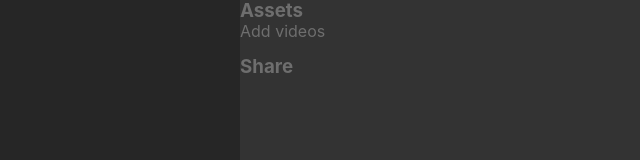
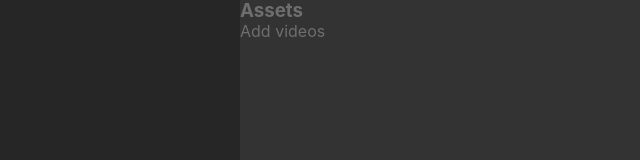
Before and after one commit to hewonjeong/post-production, a React (Create React App) app: page / in a window 1280 px wide. Shown: the top 160 px of the page, without its empty margins (640-1280 px from the left). Built offline with nearby package versions, Linux system fonts and the light colour scheme.

Commit message:
변경: 패널에서 Share 제거

```diff
--- a/src/modules/Panel.js
+++ b/src/modules/Panel.js
@@ -1,15 +1,7 @@
 import React from 'react'
 import Tab from '../layout/Tab'
 import Assets from '../modules/Assets'
-import Export from '../modules/Export'
 
-const Panel = () => (
-  <Tab
-    list={[
-      { name: 'Assets', component: <Assets /> },
-      { name: 'Share', component: <Export /> }
-    ]}
-  />
-)
+const Panel = () => <Tab list={[{ name: 'Assets', component: <Assets /> }]} />
 
 export default Panel
```
